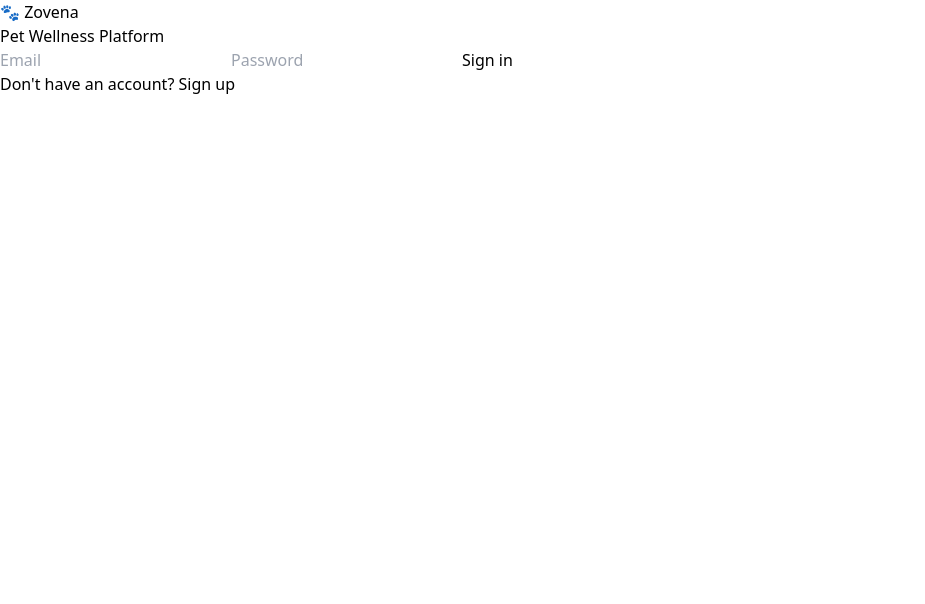
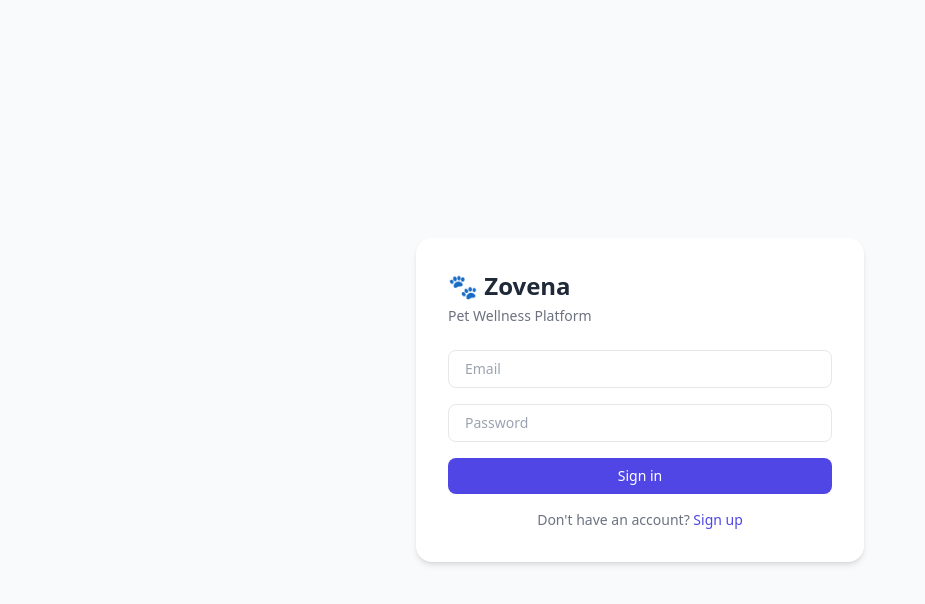
Before and after one commit to joanneBlocks/2026_Zovena, a React (Vite) app: page /login in a window 1280 px wide. Shown: the top 604 px of the page, without its empty margins (0-925 px from the left). Built offline with nearby package versions, Linux system fonts and the light colour scheme.

Commit message:
Update tailwind.config.js

```diff
--- a/tailwind.config.js
+++ b/tailwind.config.js
@@ -1,6 +1,6 @@
 /** @type {import('tailwindcss').Config} */
 export default {
-  content: [],
+  content: ["./index.html", "./src/**/*.{js,ts,jsx,tsx}"],
   theme: {
     extend: {},
   },
```
